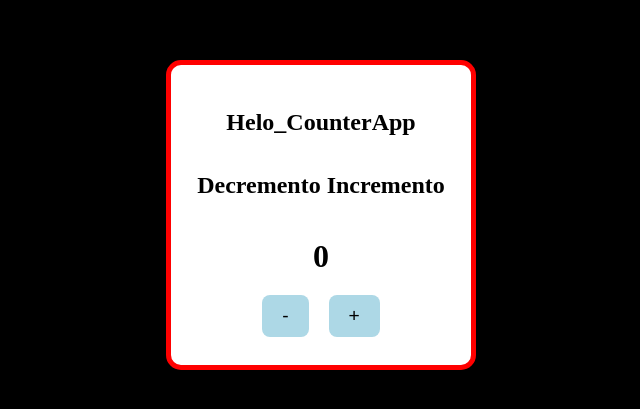
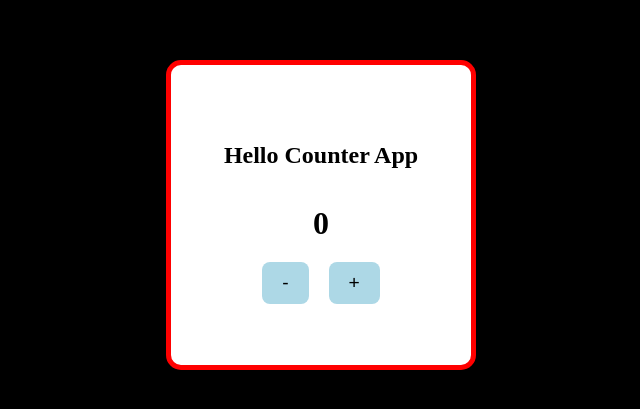
Before and after one commit to SimoneGiannecchini/progetto_contatore, a plain HTML site: page index.html in a window 1280 px wide. Shown: the part 185-594 px from the top of the page, without its empty margins (319-959 px from the left). Drawn offline with Linux system fonts and the light colour scheme.

Commit message:
Add files via upload

```diff
--- a/index.html
+++ b/index.html
@@ -1,9 +1,9 @@
 <!DOCTYPE html>
-<html lang="it">
+<html lang="en">
 <head>
   <meta charset="UTF-8">
   <meta name="viewport" content="width=device-width, initial-scale=1.0">
-  <title>APP Contatore</title>
+  <title>CounterApp</title>
   <meta property="og:title" content="Applicazione">
   <meta property="og:description" content="applicazione che funzioni come counter">
   <meta property="og:image" content="img/Me.jpg">
@@ -13,16 +13,6 @@
   <link rel="stylesheet" href="css/style.css">
 </head>
 <body>
-   <div class="app">
-    <h1>Helo_CounterApp</h1>
-      <h2>Decremento Incremento</h2>
-      <div id="counter">0</div>
-      <div class="button-container">
-        <button id="decrease">-</button>
-        <button id="increase">+</button>
-      </div>
-   </div>
-
-   <script src="js/app.js"></script>
+   <script src="js/counter-app.js"></script>
 </body>
 </html>
--- /dev/null
+++ b/js/counter-app.js
@@ -0,0 +1,48 @@
+document.addEventListener('DOMContentLoaded', function () {
+
+  const app = document.createElement('div');
+  app.className = 'app';
+
+
+  const title = document.createElement('h1');
+  title.textContent = 'Hello Counter App';
+
+
+  const counter = document.createElement('div');
+  counter.id = 'counter';
+  counter.textContent = '0';
+
+
+  const buttonContainer = document.createElement('div');
+  buttonContainer.className = 'button-container';
+
+
+  const decreaseBtn = document.createElement('button');
+  decreaseBtn.id = 'decrease';
+  decreaseBtn.textContent = '-';
+
+  const increaseBtn = document.createElement('button');
+  increaseBtn.id = 'increase';
+  increaseBtn.textContent = '+';
+
+
+  buttonContainer.appendChild(decreaseBtn);
+  buttonContainer.appendChild(increaseBtn);
+
+
+  app.appendChild(title);
+  app.appendChild(counter);
+  app.appendChild(buttonContainer);
+
+
+  document.body.appendChild(app);
+
+
+  decreaseBtn.addEventListener('click', function () {
+      counter.textContent = parseInt(counter.textContent) - 1;
+  });
+
+  increaseBtn.addEventListener('click', function () {
+      counter.textContent = parseInt(counter.textContent) + 1;
+  });
+});
```
